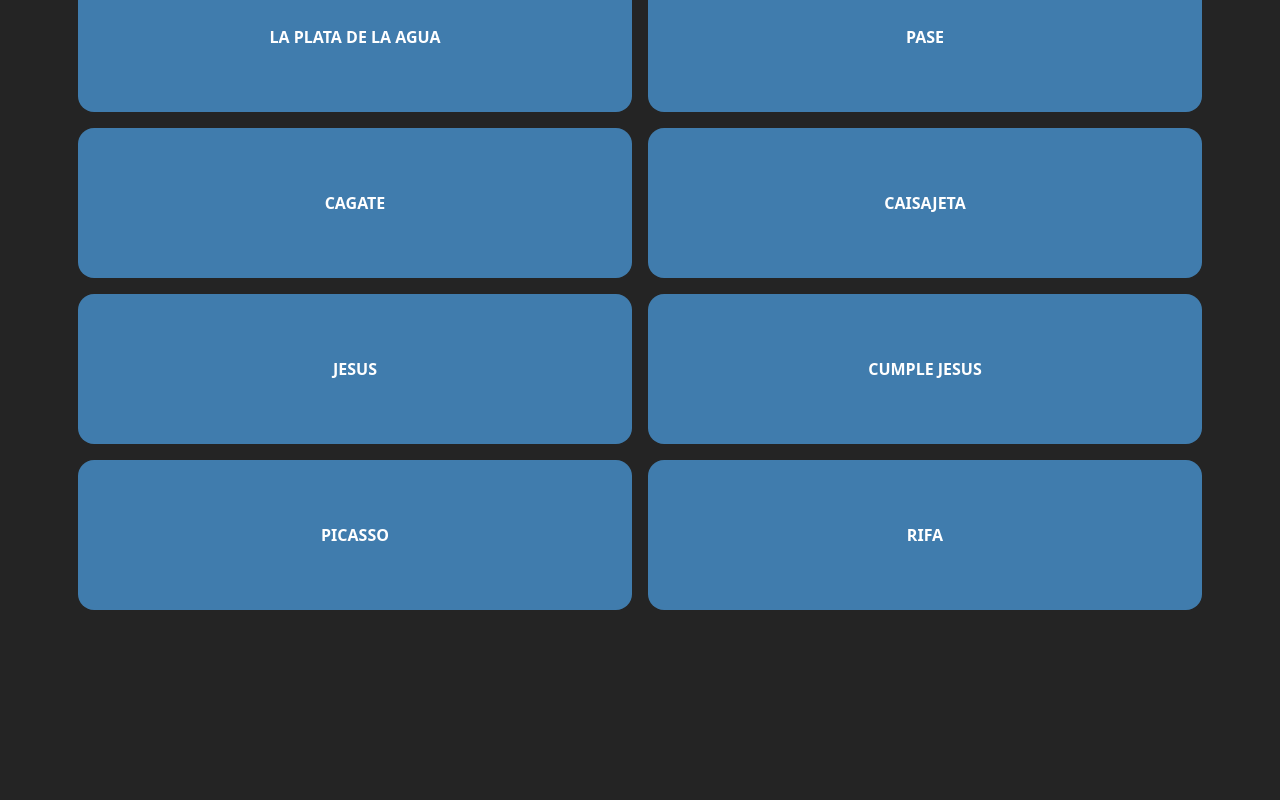
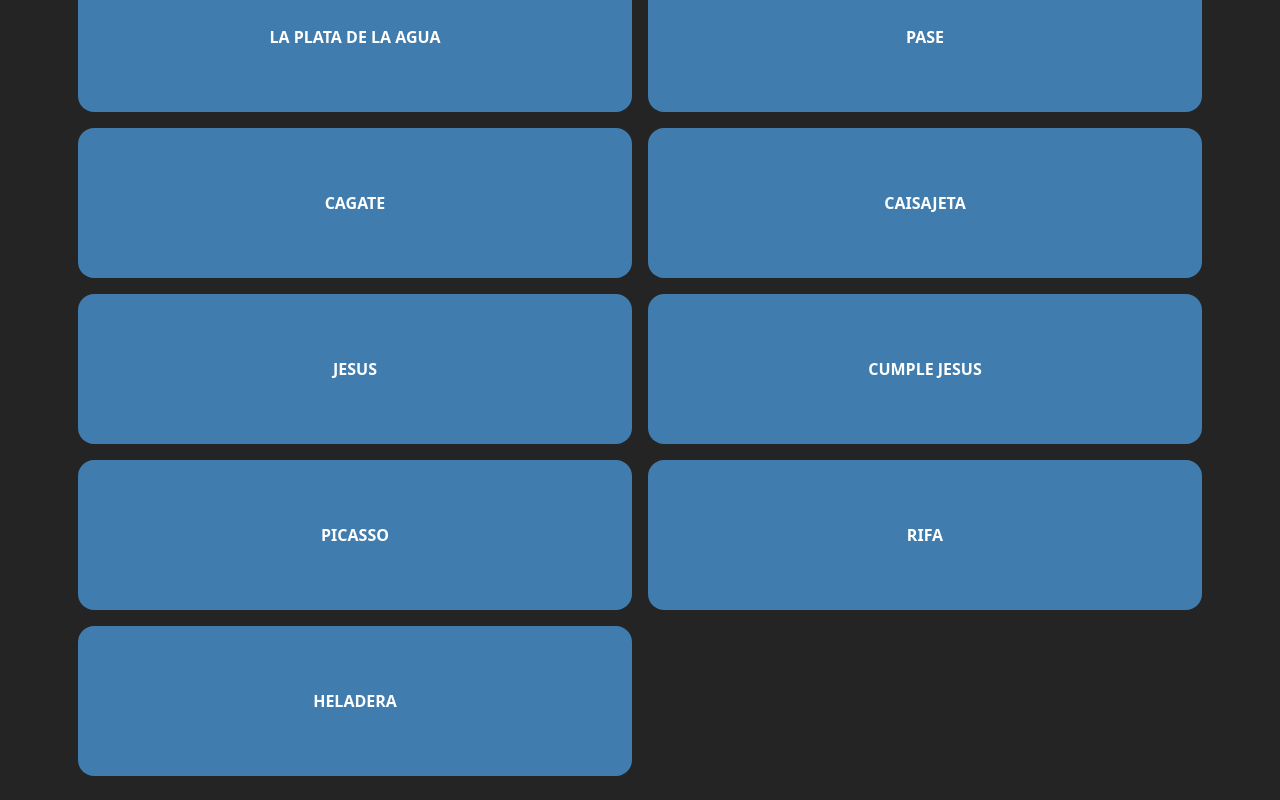
Before and after one commit to ezeamin/botonera, a React (Vite) app: page /share in a window 1280 px wide. Shown: the part 198-998 px from the top of the page. Before the commit the page ends 832 px from the top, so only its background shows below. Built offline with nearby package versions, Linux system fonts and the light colour scheme.

Commit message:
add heladera

```diff
--- a/src/constants/buttons.ts
+++ b/src/constants/buttons.ts
@@ -40,6 +40,11 @@
     slug: 'rifa',
   },
   {
+    text: 'heladera',
+    audioSrc: '/audios/heladera.mp3',
+    slug: 'heladera',
+  },
+  {
     text: 'COMPARTIR AUDIO',
     audioSrc: '',
   },
```
Also changed, not shown: 1 other file (tests, documents, lock files or other folders).
